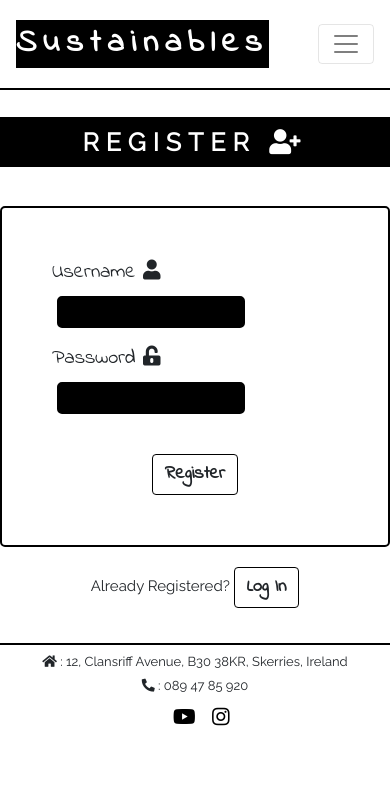
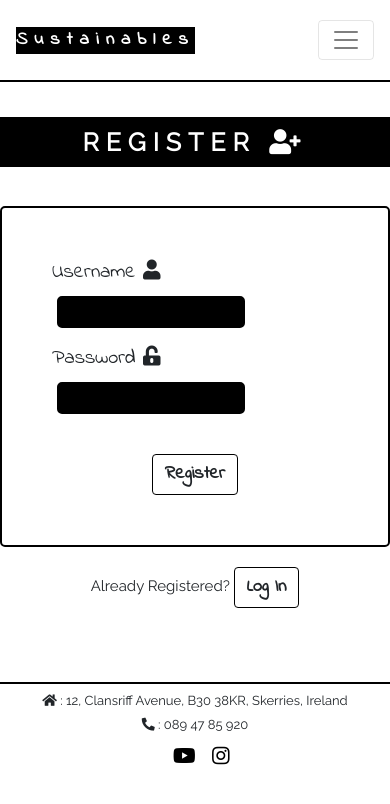
Before and after one commit to ValentineLgd/Sustainable, a Flask app: page /register in a window 390 px wide. Shown: the top 804 px of the page. Run offline with Flask 2, Linux system fonts and the light colour scheme; some libraries are stand-ins or nearby versions.

Commit message:
fix bugs in responsive version

```diff
--- a/static/css/style.css
+++ b/static/css/style.css
@@ -115,6 +115,7 @@ ul {
 
 @media only screen and (max-width: 500px) {
 .navbar-brand {
+    font-size:18px;
     padding: 0px;
     padding-left:0px;
     padding-right:0px;
@@ -285,7 +286,7 @@ ul {
 
 
 #footer-section {
-    margin-top: 5%;
+    margin-top: 15%;
 }
 
 #footer-section ul {
--- a/templates/login.html
+++ b/templates/login.html
@@ -6,7 +6,7 @@
     </div>
 
     <div class="row justify-content-center">
-        <div class="form-border col-lg-6 col-md-12">
+        <div class="form-border col-lg-6 col-sm-10">
         <form method="POST" action="{{ url_for('login') }}">
                 <div class="row justify-content-center">
 					<div class="input-field form-group">
--- a/templates/register.html
+++ b/templates/register.html
@@ -8,7 +8,7 @@
     </div>
 
     <div class="row justify-content-center">
-        <div class="form-border col-lg-6 col-md-12">
+        <div class="form-border col-lg-6 col-sm-10">
         <form method="POST" action="{{ url_for('register') }}">
                 <div class="row justify-content-center">
 					<div class="input-field form-group">
```
